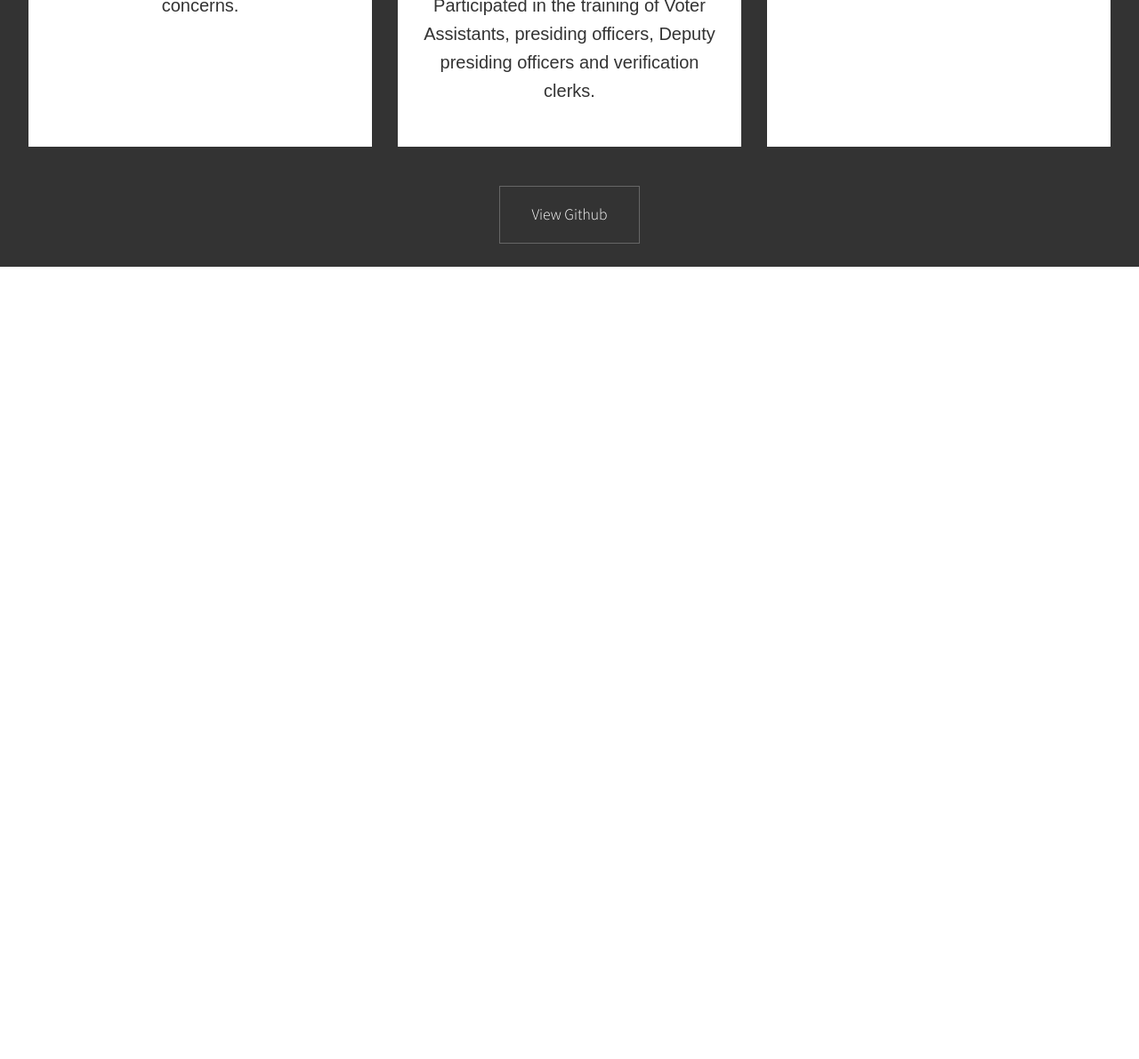
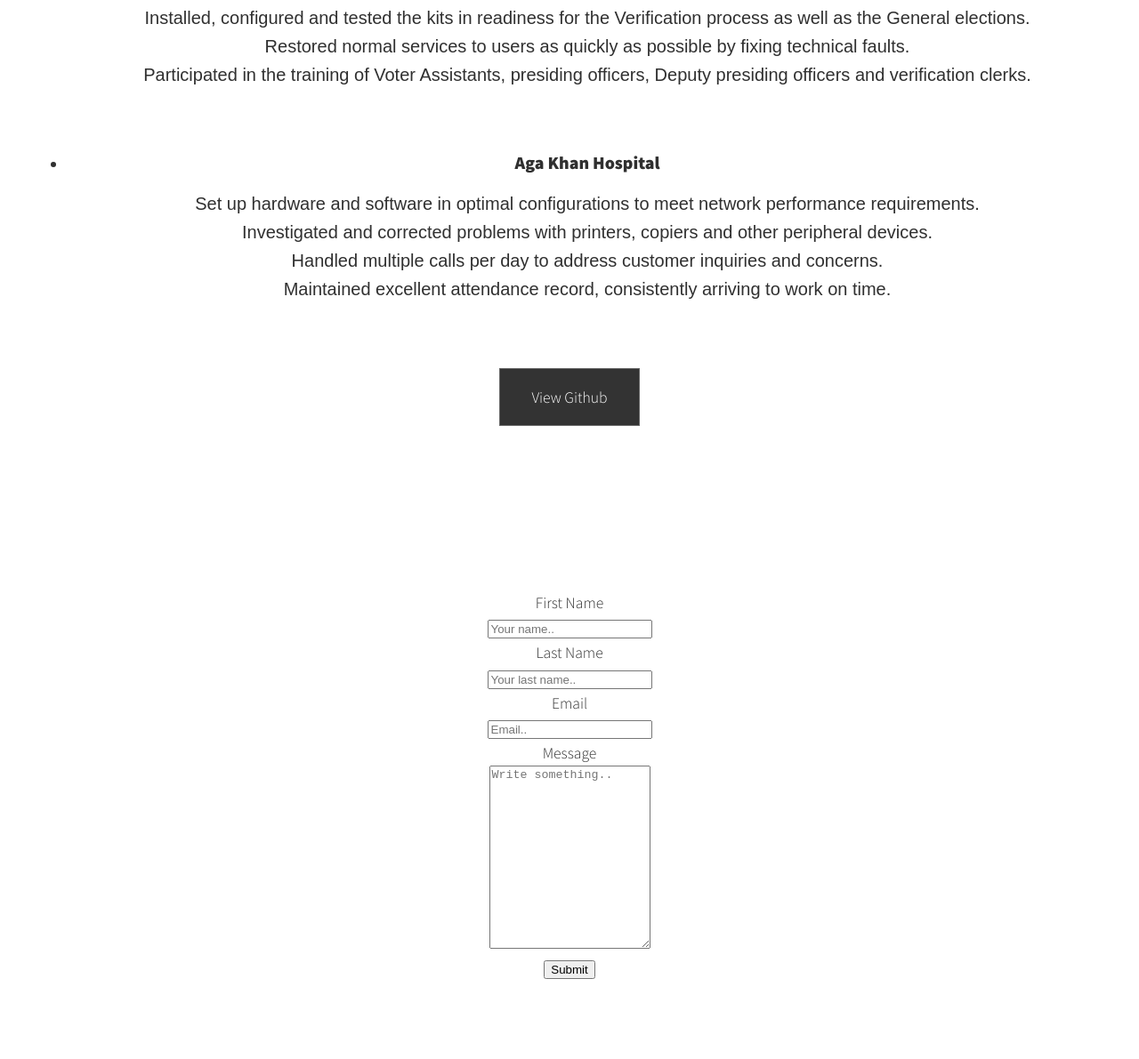
Before and after one commit to CindyKatoni/portfolio, a plain HTML site: page index.html in a window 1280 px wide. Shown: the part 1157-2348 px from the top of the page at 89% size. Before the commit the page ends 1457 px from the top, so only its background shows below. Drawn offline with Linux system fonts and the light colour scheme.

Commit message:
index updated

```diff
--- a/index.html
+++ b/index.html
@@ -11,7 +11,7 @@
 </head>
 <body>
 
-<!--Header Section with logo and nav-->
+<!-- Section with logo and nav-->
 <header>
     <div class="logo">Dev. Ck.</div>
 </header>
@@ -25,7 +25,8 @@
         <img src="mimi.png" alt="a picture of me in my graduation gown" class="intro__img">
 </section>
 
-<section id="section-b" class="grid">
+<!--Section B-->
+<section id="work" class="grid">
     <h2 class="section__title section__title--services">WORK EXPERIENCE</h2>
         <ul>
             <li>
@@ -76,5 +77,52 @@
         <a href="https://github.com/CindyKatoni" class="github" target="_blank">View Github</a>
 </section>
 
+<!--Section C -->
+<section class="contact__info">
+    <div class="container">
+        <form action="action_page.php">
+            <div class="row">
+                <div class="col-25">
+                    <label for="fname">First Name</label>
+                </div>
+                <div class="col-75">
+                    <input type="text" id="fname" name="firstname" placeholder="Your name..">
+                </div>
+            </div><!--End of firstname div-->
+            <div class="row">
+                <div class="col-25">
+                    <label for="lname">Last Name</label>
+                </div>
+                <div class="col-75">
+                    <input type="text" id="lname" name="lastname" placeholder="Your last name..">
+                </div>
+            </div><!--End of lastname div-->
+            <div class="row">
+                <div class="col-25">
+                    <label for="Email">Email</label>
+                </div>
+                <div class="col-75">
+                    <input type="email" id="Email" name="Email" placeholder="Email.." required>
+                </div>
+            </div><!--End of email div-->
+            <div class="row">
+                <div class="col-25">
+                    <label for="subject">Message</label>
+                </div>
+                <div class="col-75">
+                    <textarea id="subject" name="subject" placeholder="Write something.." style="height:200px"></textarea>
+                </div>
+            </div><!--End of textarea div-->
+            <div class="row">
+                <input type="submit" value="Submit"></input>
+            </div><!--End of submit div-->
+
+
+
+
+        </form>
+    </div>
+</section>
+
 </body>
 </html>
```
